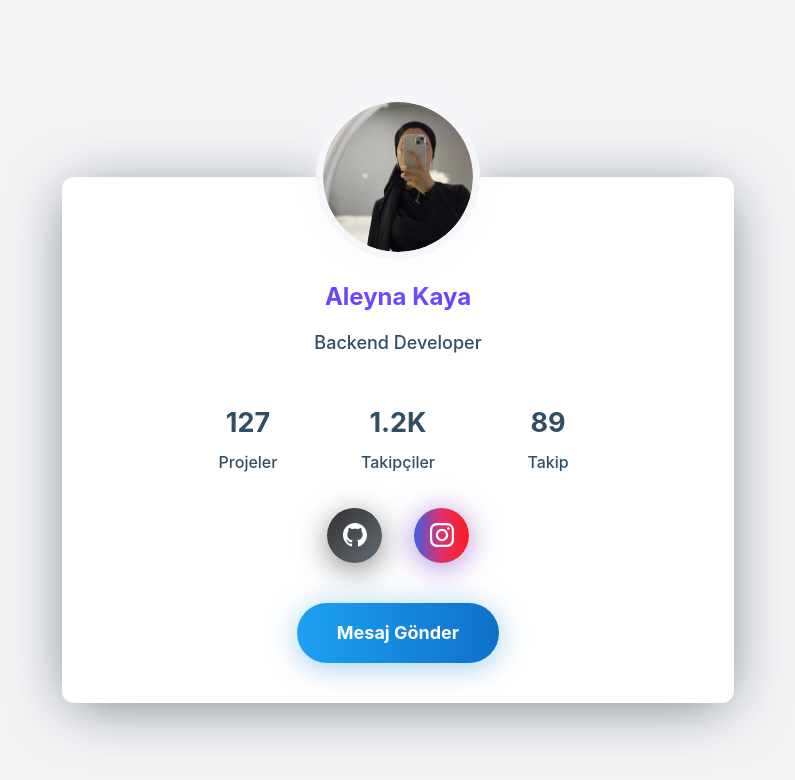
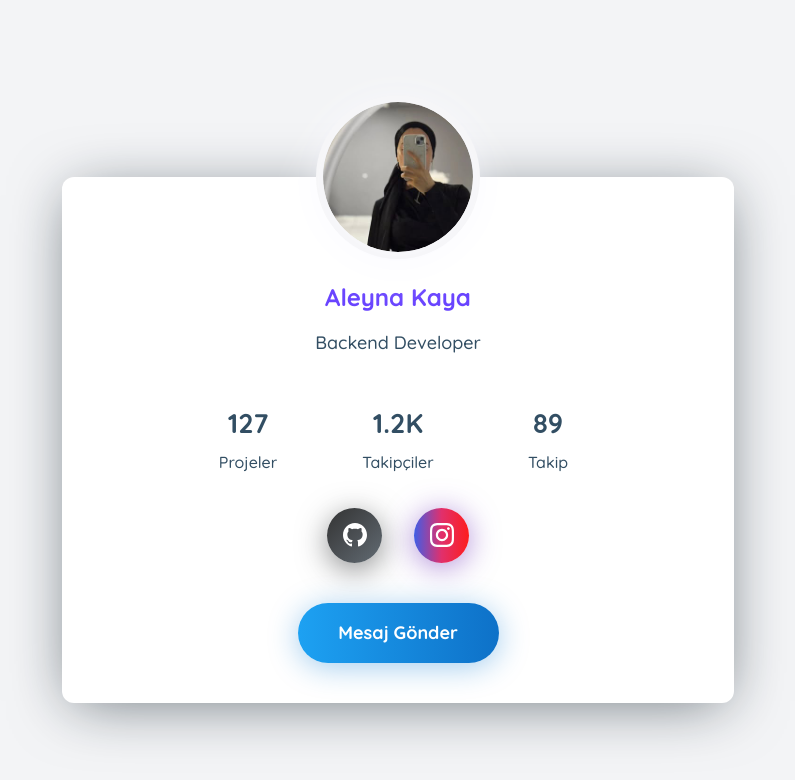
Before and after one commit to AleyDev/ProfileCard, a React (Vite) app: page / in a window 1280 px wide. Shown: the top 780 px of the page, without its empty margins (242-1037 px from the left). Built offline with nearby package versions, Linux system fonts and the light colour scheme.

Commit message:
feat: integrate Quicksand font and update body styles for improved typography

```diff
--- a/index.html
+++ b/index.html
@@ -4,6 +4,9 @@
     <meta charset="UTF-8" />
     <link rel="icon" type="image/svg+xml" href="/vite.svg" />
     <meta name="viewport" content="width=device-width, initial-scale=1.0" />
+    <link rel="preconnect" href="https://fonts.googleapis.com">
+    <link rel="preconnect" href="https://fonts.gstatic.com" crossorigin>
+    <link href="https://fonts.googleapis.com/css?family=Quicksand:400,500,700&subset=latin-ext" rel="stylesheet">
     <title>Profile Card</title>
   </head>
   <body>
--- a/src/index.css
+++ b/src/index.css
@@ -4,9 +4,10 @@
 
 body {
   margin: 0;
-  font-family: -apple-system, BlinkMacSystemFont, 'Segoe UI', 'Roboto', 'Oxygen',
+  font-family: 'Quicksand', system-ui, -apple-system, BlinkMacSystemFont, 'Segoe UI', 'Roboto', 'Oxygen',
     'Ubuntu', 'Cantarell', 'Fira Sans', 'Droid Sans', 'Helvetica Neue',
     sans-serif;
+  color: #324e63;
   -webkit-font-smoothing: antialiased;
   -moz-osx-font-smoothing: grayscale;
 }
```
